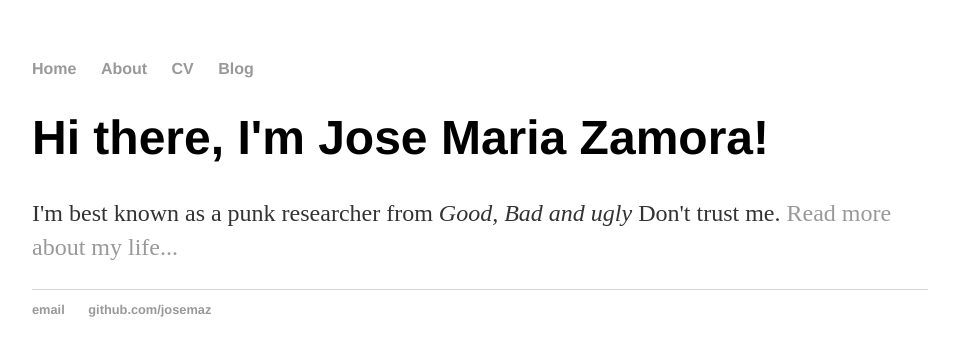
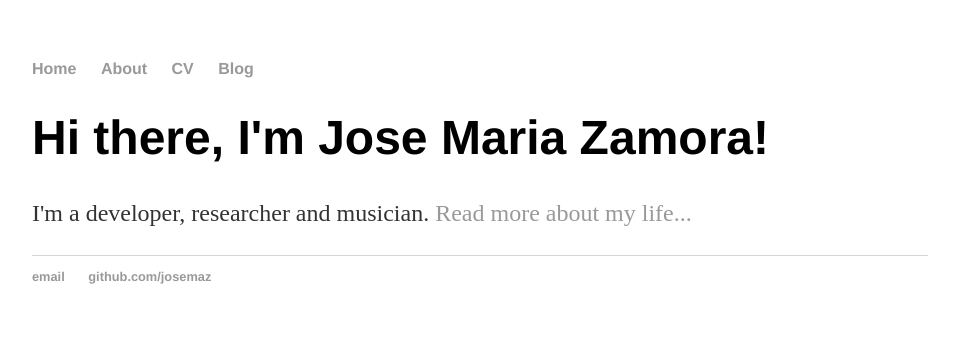
Before and after one commit to josemaz/josemaz.github.io, a Jekyll site: the page built from index.html, in a window 1280 px wide. Shown: the top 356 px of the page, without its empty margins (160-1119 px from the left). Built offline with Jekyll 4.4.1, drawn with Linux system fonts in a browser that asks for light colours.

Commit message:
adding about page

```diff
--- a/index.html
+++ b/index.html
@@ -4,5 +4,5 @@ title: Jose Maria Zamora, Researcher
 ---
 <div class="blurb">
 	<h1>Hi there, I'm Jose Maria Zamora!</h1>
-	<p>I'm best known as a punk researcher from <em>Good, Bad and ugly</em> Don't trust me. <a href="/about">Read more about my life...</a></p>
+	<p>I'm a developer, researcher and musician. <a href="/about">Read more about my life...</a></p>
 </div><!-- /.blurb -->
```
